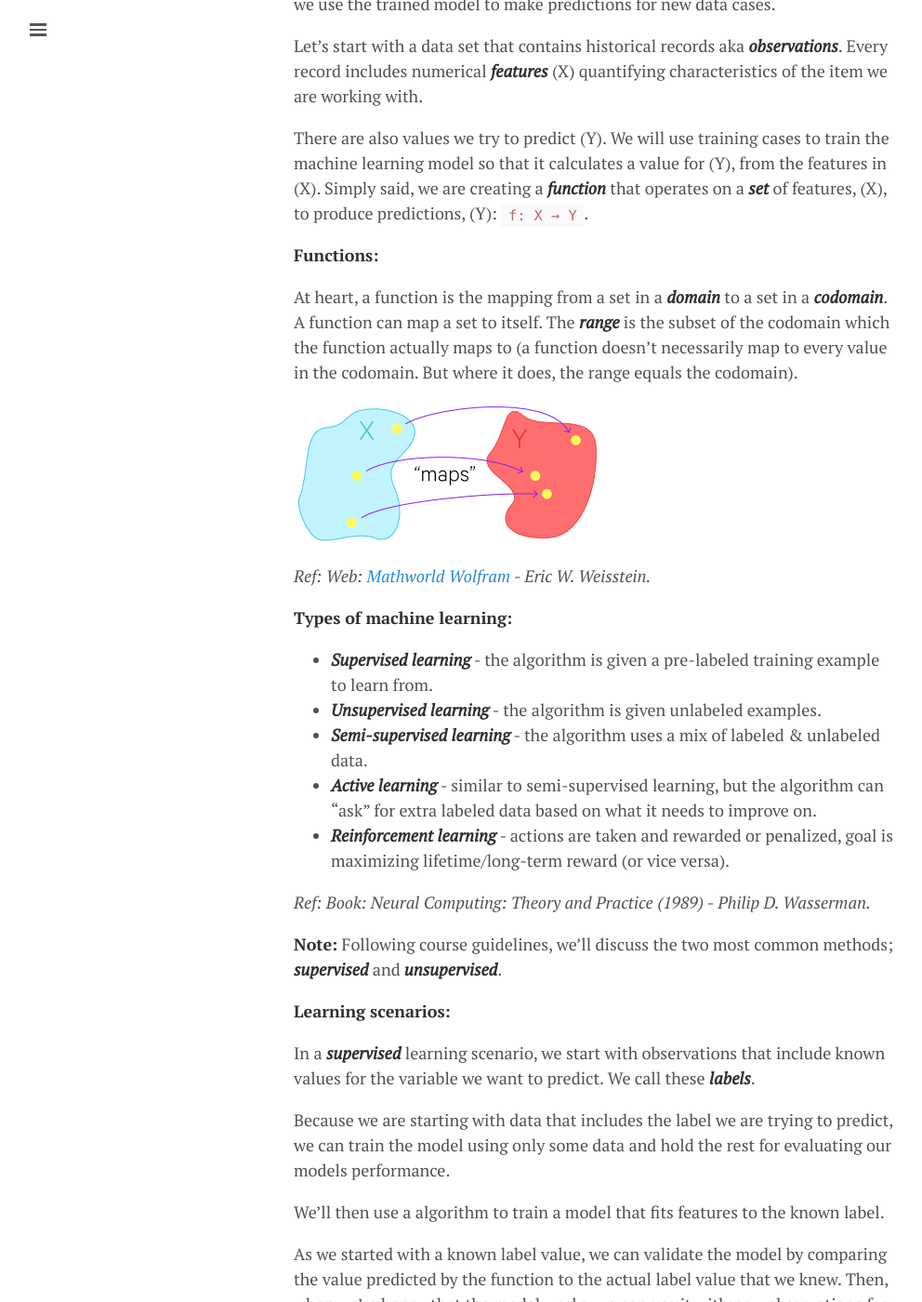
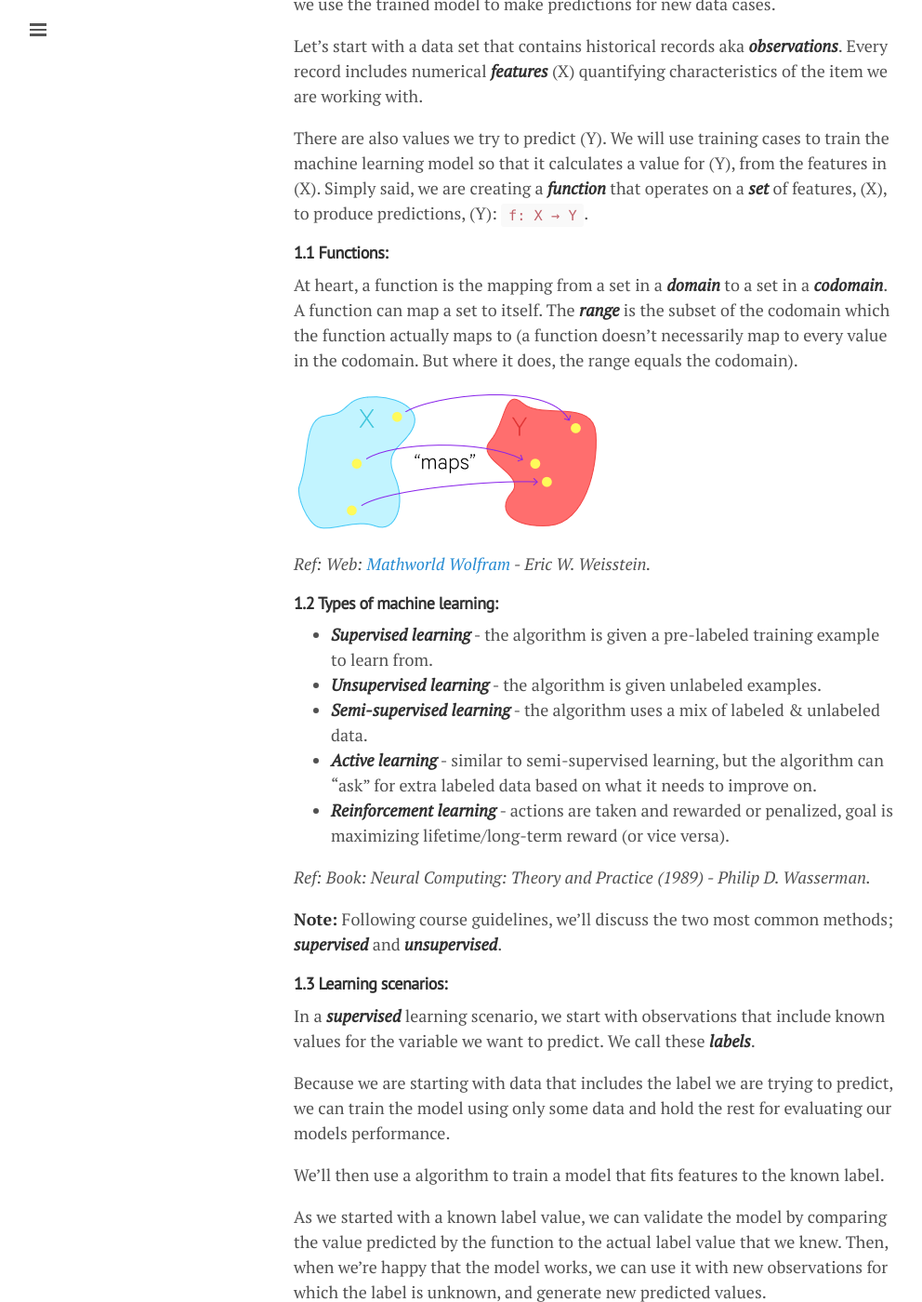
Before and after one commit to lgeurts/lgeurts.github.io, a Jekyll site: the page built from _posts/2018-06-29-artificial-intelligence-basics.md, in a window 1280 px wide and 1400 px high, scrolled down 937 px. Shown: the whole window at 93% size, without its empty margins (0-992 px from the left). Built offline with Jekyll 4.4.1, drawn with Linux system fonts in a browser that asks for light colours; nearby versions of some CDN libraries.

Commit message:
Update 2018-06-29-artificial-intelligence-basics.md

```diff
--- a/_posts/2018-06-29-artificial-intelligence-basics.md
+++ b/_posts/2018-06-29-artificial-intelligence-basics.md
@@ -35,7 +35,7 @@ Let's start with a data set that contains historical records aka ***observations
 
 There are also values we try to predict (Y). We will use training cases to train the machine learning model so that it calculates a value for (Y), from the features in (X). Simply said, we are creating a ***function*** that operates on a ***set*** of features, (X), to produce predictions, (Y): `f: X → Y`.
 
-**Functions:**
+#### **1.1 Functions:**
 
 At heart, a function is the mapping from a set in a ***domain*** to a set in a ***codomain***. A function can map a set to itself. The ***range*** is the subset of the codomain which the function actually maps to (a function doesn't necessarily map to every value in the codomain. But where it does, the range equals the codomain).
 
@@ -43,7 +43,7 @@ At heart, a function is the mapping from a set in a ***domain*** to a set in a *
 
 *Ref: Web: [Mathworld Wolfram](http://mathworld.wolfram.com/) - Eric W. Weisstein.*
 
-**Types of machine learning:**
+#### **1.2 Types of machine learning:**
 
 * ***Supervised learning*** - the algorithm is given a pre-labeled training example to learn from.
 * ***Unsupervised learning*** - the algorithm is given unlabeled examples.
@@ -55,7 +55,7 @@ At heart, a function is the mapping from a set in a ***domain*** to a set in a *
 
 **Note:** Following course guidelines, we'll discuss the two most common methods; ***supervised*** and ***unsupervised***.
 
-**Learning scenarios:**
+#### **1.3 Learning scenarios:**
 
 In a ***supervised*** learning scenario, we start with  observations that include known values for the variable we want to predict. We call these ***labels***.
 
```
